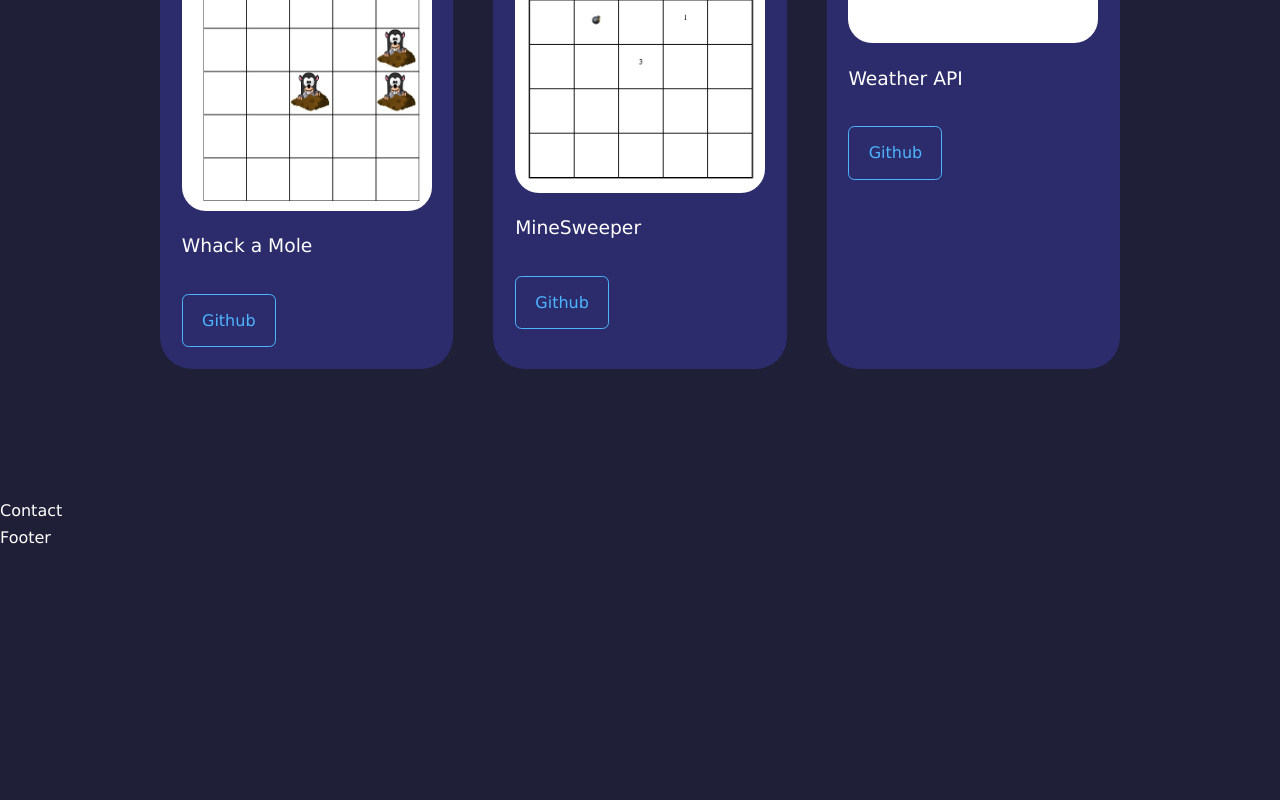
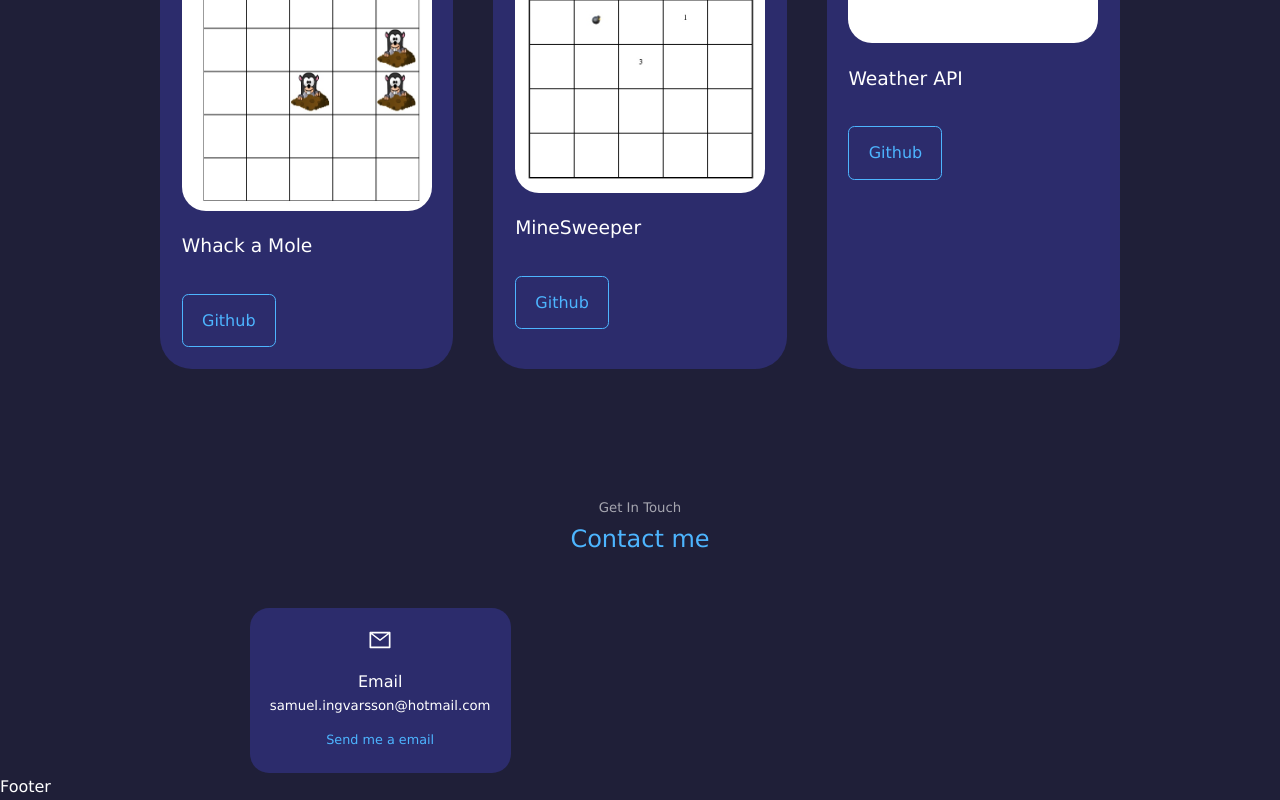
Before and after one commit to SamuelIngvarsson/Portfolio, a React (Create React App) app: page / in a window 1280 px wide. Shown: the part 2261-3061 px from the top of the page. Before the commit the page ends 2812 px from the top, so only its background shows below. Built offline with nearby package versions, Linux system fonts and the light colour scheme.

Commit message:
add contact

```diff
--- a/src/components/contact/Contact.jsx
+++ b/src/components/contact/Contact.jsx
@@ -1,7 +1,29 @@
 import React from "react";
 import "./contact.css";
+import { AiOutlineMail } from "react-icons/ai";
 
 function Contact() {
-  return <section id="contact">Contact</section>;
+  return (
+    <section id="contact">
+      <h5>Get In Touch</h5>
+      <h2>Contact me</h2>
+      <div className="container contact__container">
+        <div className="contact__options">
+          <article className="contact__option">
+            <AiOutlineMail className="contact__option-icon" />
+            <h4>Email</h4>
+            <h5>samuel.ingvarsson@hotmail.com</h5>
+            <a
+              href="mailto:samuel.ingvarsson@hotmail.com"
+              target="_blank"
+              rel="noreferrer"
+            >
+              Send me a email
+            </a>
+          </article>
+        </div>
+      </div>
+    </section>
+  );
 }
 export default Contact;
--- a/src/components/contact/contact.css
+++ b/src/components/contact/contact.css
@@ -0,0 +1,48 @@
+.container.contact__container {
+  width: 58%;
+  display: grid;
+  grid-template-columns: 30% 58%;
+  gap: 12%;
+}
+
+.contact__options {
+  display: flex;
+  justify-content: center;
+  gap: 1.2rem;
+}
+.contact__option {
+  background: var(--color-bg-variant);
+  padding: 1.2rem;
+  border-radius: 1.2rem;
+  text-align: center;
+  border: 1px solid transparent;
+  transition: var(--transition);
+}
+.contact__option:hover {
+  background: transparent;
+  border-color: var(--color-primary-variant);
+}
+.contact__option-icon {
+  font-size: 1.5rem;
+  margin-bottom: 0.5rem;
+}
+
+.contact__option a {
+  margin-top: 0.7rem;
+  display: inline-block;
+  font-size: 0.8rem;
+}
+
+/* Media Queries (Medium Devices) */
+@media screen and (max-width: 1024px) {
+  .container.contact__container {
+    grid-template-columns: 1fr;
+    gap: 2rem;
+  }
+}
+/* Media Queries (Small Devices) */
+@media screen and (max-width: 600px) {
+  .container.contact__container {
+    width: var(--container-width-sm);
+  }
+}
```
